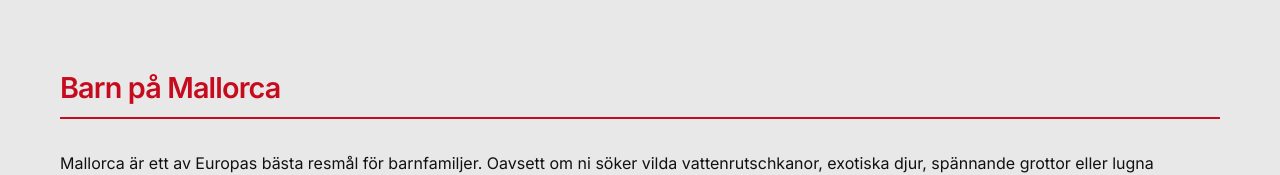
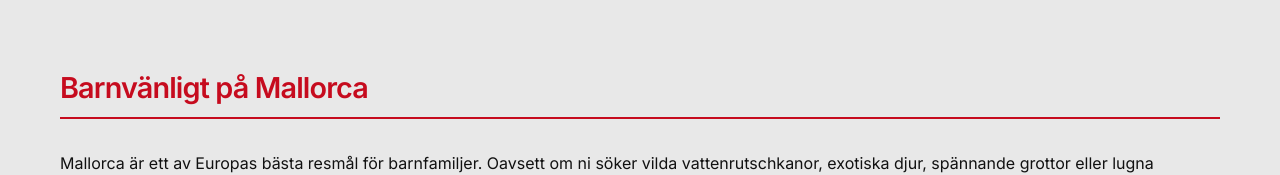
Before and after one commit to ErikFerla/min-hemsida, a Next.js app: page /barn in a window 1280 px wide. Shown: the part 581-756 px from the top of the page. Built offline with nearby package versions, Linux system fonts and the light colour scheme.

Commit message:
Fix spelling and update heading on barn page

```diff
--- a/app/barn/page.tsx
+++ b/app/barn/page.tsx
@@ -203,7 +203,7 @@ export default function BarnPage() {
       <section className={styles.hero} style={{ backgroundImage: "url('https://images.unsplash.com/photo-1476514525535-07fb3b4ae5f1?w=1600&q=80')" }}>
         <div className={styles.heroOverlay} />
         <div className={styles.heroContent}>
-          <p className={styles.heroTagline}>ROLIGA UPPLEVELSER FOR HELA FAMILJEN</p>
+          <p className={styles.heroTagline}>ROLIGA UPPLEVELSER FÖR HELA FAMILJEN</p>
           <h1 className={styles.heroTitle}>BARN PA MALLORCA</h1>
         </div>
       </section>
@@ -211,7 +211,7 @@ export default function BarnPage() {
       <div className={styles.container}>
         <div className={styles.sectionsWrapper}>
           <section className={styles.section}>
-            <h2 className={styles.sectionHeading}>Barn på Mallorca</h2>
+            <h2 className={styles.sectionHeading}>Barnvänligt på Mallorca</h2>
             <p className={styles.sectionDescription}>
               Mallorca är ett av Europas bästa resmål för barnfamiljer. Oavsett om ni söker vilda vattenrutschkanor, exotiska djur, spännande grottor eller lugna lekplatser vid stranden – här finns något för alla åldrar. Låt er inspireras av allt som ön har att erbjuda!
             </p>
```
